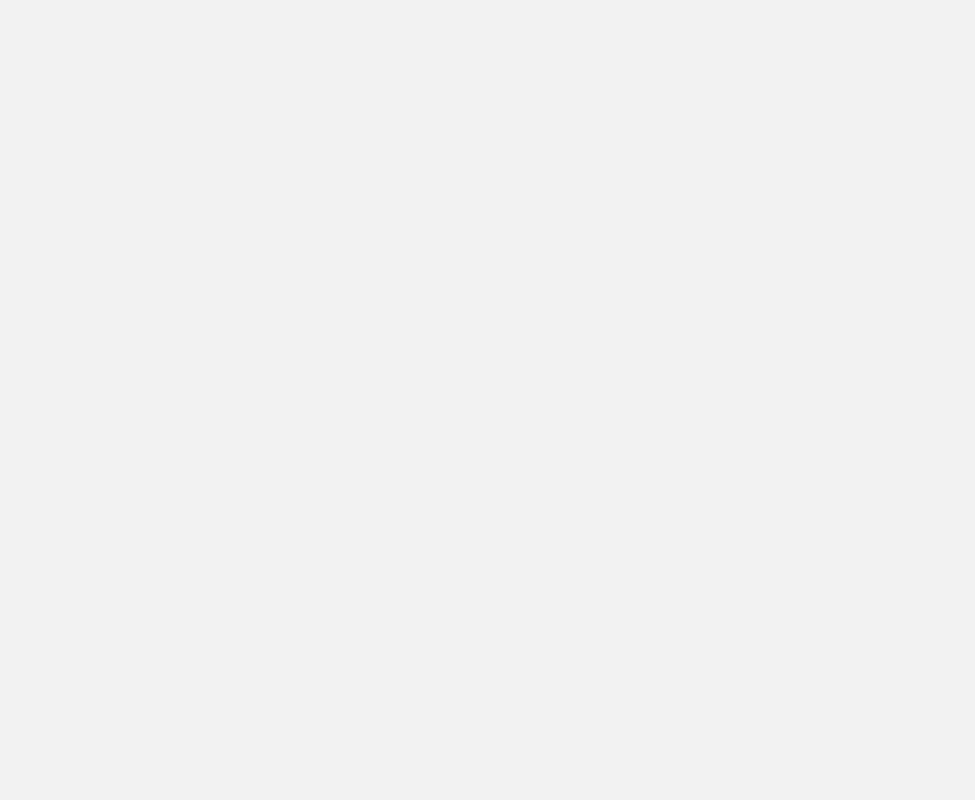
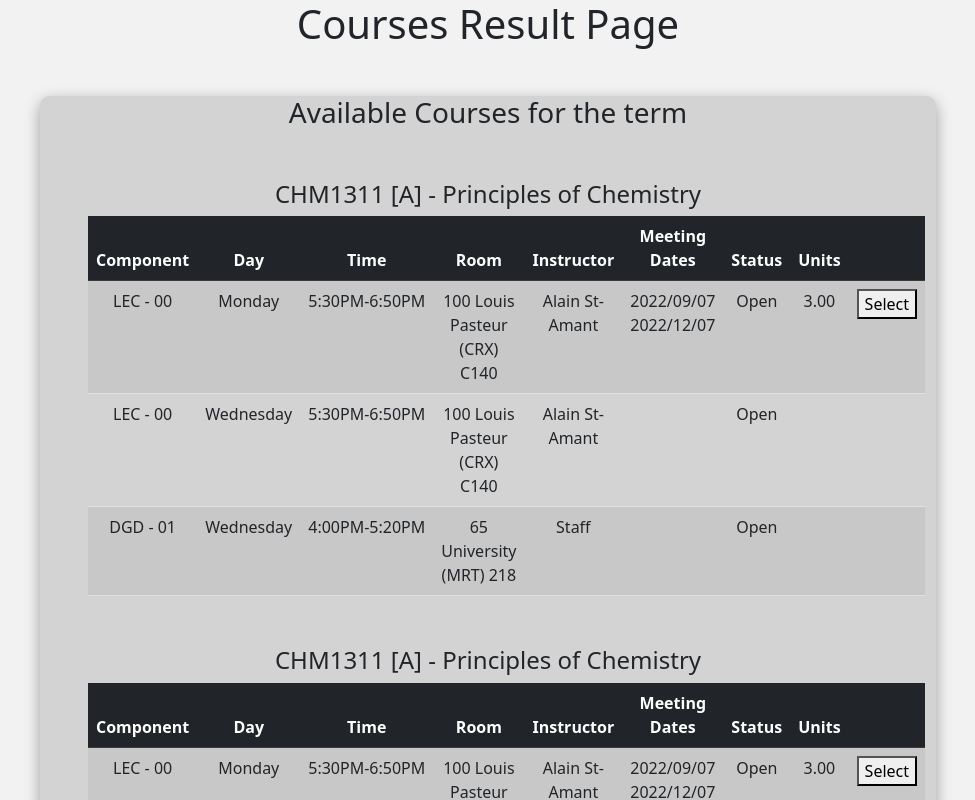
Before and after one commit to SEG3904-UOZONE/front-end, a React (Create React App) app: page /courses-result in a window 1280 px wide. Before the commit this address had no page. Shown: the top 800 px of the page, without its empty margins (152-1127 px from the left). Built offline with nearby package versions, Linux system fonts and the light colour scheme.

Commit message:
add courses result page

```diff
--- a/src/App.tsx
+++ b/src/App.tsx
@@ -1,7 +1,9 @@
 import { BrowserRouter, Route, Routes } from 'react-router-dom';
 import './App.css';
 import AddCourseMainPage from './components/AddCourse/AddCourseMainPage/AddCourseMainPage';
+import CoursesResultPage from './components/CoursesResultPage/CoursesResultPage';
 import HomePage from './components/HomePage/HomePage';
+import SearchCourse from './components/SearchCourse/SearchCourse';
 
 function App() {
   return (
@@ -10,6 +12,8 @@ function App() {
         <Routes>
           <Route path="/" element={<HomePage />} />
           <Route path="shopping-cart" element={<AddCourseMainPage />} />
+          <Route path="search-course" element={<SearchCourse />} />
+          <Route path="courses-result" element={<CoursesResultPage />} />
         </Routes>
       </BrowserRouter>
     </div>
--- /dev/null
+++ b/src/components/CoursesResultPage/CoursesResultPage.scss
@@ -0,0 +1,19 @@
+.courses-result-main-container {
+    margin-left: 15%;
+    width: 70%;
+    display: flex;
+    flex-direction: row;
+    background-color: lightgray;
+    border-radius: 10px;
+    box-shadow: rgba(0, 0, 0, 0.35) 0px 5px 15px;
+}
+
+.courses-list-container {
+    width: 100%;
+    border-radius: 0 10px 10px 0;
+
+}
+
+.course-table {
+    margin-top: 50px;
+}
--- /dev/null
+++ b/src/components/CoursesResultPage/CoursesResultPage.tsx
@@ -0,0 +1,108 @@
+import './CoursesResultPage.scss'
+import courses from '../../data/course.json'
+import { Link, useLocation } from 'react-router-dom'
+import { useState } from 'react';
+
+const CoursesResultPage = (props: any) => {
+
+    const location = useLocation();
+    const [semesterCode, setSemesterCode] = useState<string>('');
+
+
+
+
+    let getCourseClassStatus = (capacity: number, taken: number, isClosed: boolean): string => {
+
+        if (isClosed) {
+            return "Closed"
+        } else if ((capacity-taken) < 1) {
+            return "Pending"
+        }
+        return "Open"
+    }
+
+    const selectButton = (index: number) => {
+        if (index == 0) {
+            return(
+                <button>Select</button>
+            )
+        }
+        return(
+            <></>
+        )
+    }
+
+    const meetingDates = (course: any, index: number) => {
+        if (index == 0) {
+            return(
+                <>{course.startDate.split('-').join('/')} <br/> {course.endDate.split('-').join('/')}</>
+            )
+        }
+        return(<></>)
+    }
+
+    const getCourseUnits = (course: any, index: number) => {
+        if (index == 0) {
+            return(
+                <>{course.units.toFixed(2)}</>
+            )
+        }
+        return (<></>)
+    }
+
+    return(
+        <>
+            <h1>Courses Result Page</h1>
+            <div className='courses-result-main-container my-5'>
+                <div className="courses-list-container px-5">
+                    <h3>Available Courses for the {semesterCode.split('-').join(' ')} term</h3>
+                    {
+                        courses.map((course, key) => {
+                            return (
+                                <div className='course-table' key={key}>
+                                    <h4>{course.code+course.number} [{course.section}] - {course.name.en}</h4>
+                                    <table className="table table-striped">
+                                        <thead className="table-dark">
+                                            <tr>
+                                            <th scope="col">Component</th>
+                                            <th scope="col">Day</th>
+                                            <th scope="col">Time</th>
+                                            <th scope="col">Room</th>
+                                            <th scope="col">Instructor</th>
+                                            <th scope="col">Meeting Dates</th>
+                                            <th scope="col">Status</th>
+                                            <th scope="col">Units</th>
+                                            <th scope="col"></th>
+                                            </tr>
+                                        </thead>
+                                        <tbody>
+                                        {
+                                                course.classes.map((courseClass, index) => {
+                                                    return (
+                                                        <tr key={key+'-'+index}>
+                                                            <td>{courseClass.type} - {courseClass.sectionCode}</td>
+                                                            <td>{courseClass.day.en}</td>
+                                                            <td>{courseClass.startTime}-{courseClass.endTime}</td>
+                                                            <td>{courseClass.location.address} <br/> ({courseClass.location.department}) {courseClass.location.room}</td>
+                                                            <td>{courseClass.instructor}</td>
+                                                            <td>{meetingDates(course, index)}</td>
+                                                            <td>{getCourseClassStatus(courseClass.seats.capacity, courseClass.seats.taken, course.isClosed)}</td>
+                                                            <td>{getCourseUnits(course, index)}</td>
+                                                            <td>{selectButton(index)}</td>
+                                                        </tr>
+                                                    )
+                                                })
+                                            }
+                                        </tbody>
+                                    </table>
+                                </div>
+                            )}
+                        )}
+                    </div>
+                </div>
+            </>
+    )
+}
+
+
+export default CoursesResultPage
```
